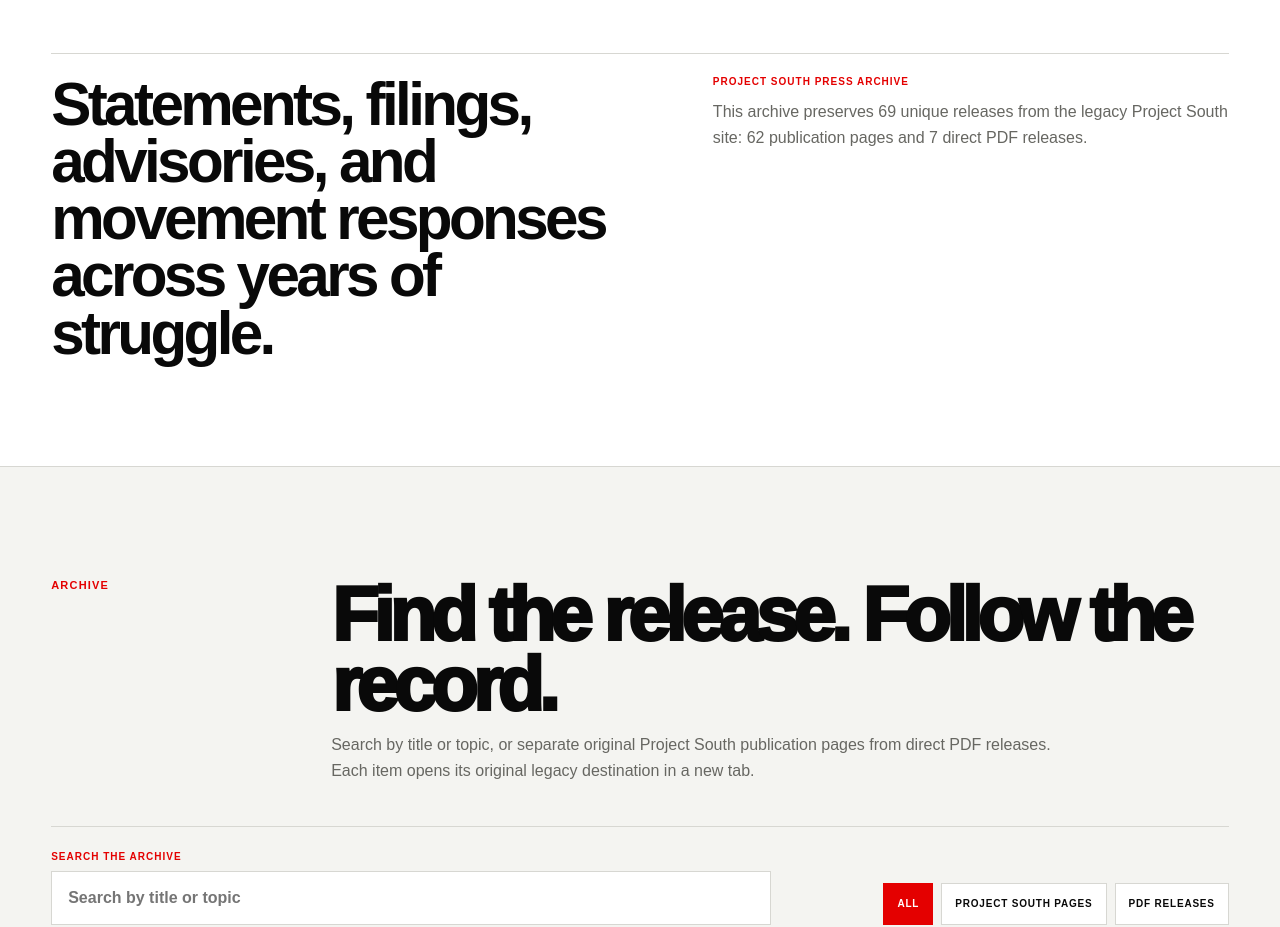
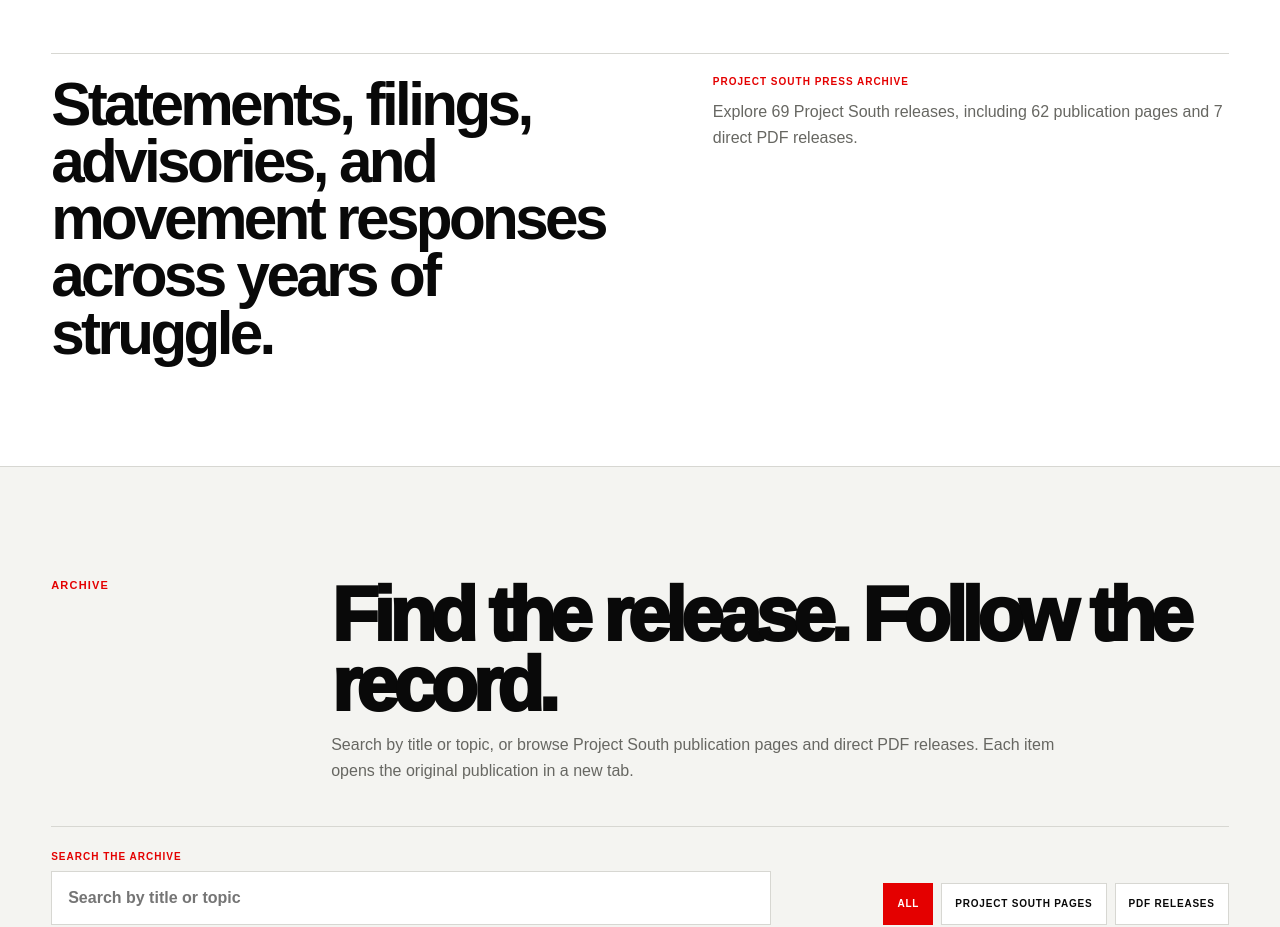
Before and after one commit to SolSabaliEnt/project-south-website, a Next.js app: page /press-releases in a window 1280 px wide. Shown: the part 394-1321 px from the top of the page. Built offline with nearby package versions, Linux system fonts and the light colour scheme.

Commit message:
Refine press archive copy for public audiences

```diff
--- a/src/app/press-releases/page.tsx
+++ b/src/app/press-releases/page.tsx
@@ -19,8 +19,7 @@
             <div>
               <div className={styles.smallLabel}>Project South press archive</div>
               <p>
-                This archive preserves {pressArchiveCounts.total} unique releases from the legacy
-                Project South site: {pressArchiveCounts.pages} publication pages and {pressArchiveCounts.pdfs} direct PDF releases.
+                Explore {pressArchiveCounts.total} Project South releases, including {pressArchiveCounts.pages} publication pages and {pressArchiveCounts.pdfs} direct PDF releases.
               </p>
             </div>
           </div>
@@ -34,8 +33,7 @@
             <div>
               <h2 className={styles.headline}>Find the release. Follow the record.</h2>
               <p>
-                Search by title or topic, or separate original Project South publication pages from
-                direct PDF releases. Each item opens its original legacy destination in a new tab.
+                Search by title or topic, or browse Project South publication pages and direct PDF releases. Each item opens the original publication in a new tab.
               </p>
             </div>
           </div>
```
